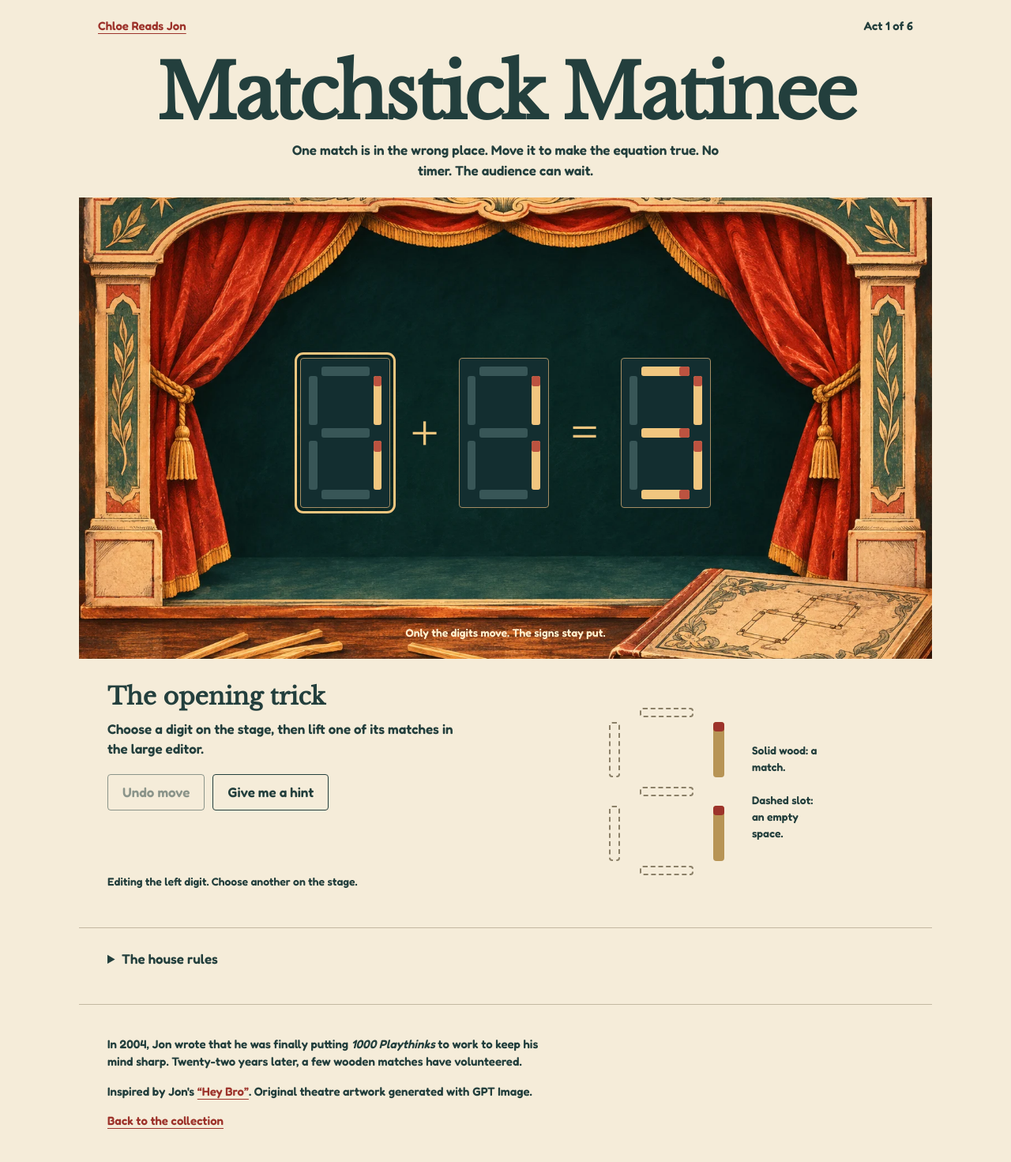
After one commit to RubberSinking/chloe-reads-jon, a PHP site: page /matchstick-matinee.php in a window 1280 px wide. The commit adds this page. Shown: the whole page at 79% size. Run offline with PHP 8.4, Linux system fonts and the light colour scheme.

Commit message:
chloe-reads-jon: Matchstick Matinee

```diff
--- /dev/null
+++ b/assets/matchstick-matinee.webp.json
@@ -0,0 +1,4 @@
+{
+  "prompt": "Use latest available GPT Image model, gpt-image-2 if selectable. Create a beautifully art-directed horizontal illustration, 1536x1024, a tiny vintage paper theatre on an old walnut table, vermilion velvet side curtains pulled open, deep midnight teal empty stage at centre, small golden wooden unlit matchsticks and a vintage puzzle book resting along the foreground, tactile painted gouache and fine lithographic ink, cream highlights, restrained colours. Stage centre must stay empty and dark for arithmetic pieces to be overlaid by a web game. No text, no lettering, no digits, no flame. Full bleed elegant theatrical poster quality, not a screenshot.\n",
+  "createdAt": "2026-11-28T11:33:48.511Z"
+}
--- a/index.php
+++ b/index.php
@@ -100,6 +100,10 @@
     </header>
      <hr class="divider">
      <ul id="entries">
+        <li>
+            <div class="entry-title"><a href="matchstick-matinee.php">Matchstick Matinee</a> <span class="date">2026-11-28</span></div>
+            <div class="blurb">Move a single wooden match to rescue six mischievous equations in an original painted paper theatre, with hints, undo, and a curtain-call encore. Inspired by Jon's <a href="https://jona.ca/2004/06/hey-bro.html">Hey Bro</a>.</div>
+        </li>
         <li>
             <div class="entry-title"><a href="diner-of-small-disasters.php">Diner of Small Disasters</a> <span class="date">2026-11-27</span></div>
             <div class="blurb">Take ten orders for everyday social catastrophes, match each to its Seinfeld expression, and save your shift's guest check. Inspired by Jon's <a href="https://jona.ca/2004/11/seinfeld-dictionary.html">Seinfeld dictionary</a>.</div>
--- /dev/null
+++ b/matchstick-matinee.php
@@ -0,0 +1,217 @@
+<?php
+if (isset($_GET['source'])) {
+    $index = file_get_contents(__DIR__ . '/index.php');
+    if (preg_match('~href="([^"]*/2004/06/hey-bro.html)"~', $index, $m)) {
+        header('Location: ' . html_entity_decode($m[1]), true, 302); exit;
+    }
+    http_response_code(503); echo 'Source unavailable. Return to the collection and try again.'; exit;
+}
+?><!doctype html>
+<html lang="en">
+<head>
+<meta charset="utf-8"><meta name="viewport" content="width=device-width,initial-scale=1">
+<meta name="theme-color" content="#f5ecd9">
+<title>Matchstick Matinee</title>
+<style>
+@font-face{font-family:Playbill;src:url('assets/scripture-reader.ttf') format('truetype');font-display:swap}
+@font-face{font-family:Fredoka;src:url('assets/warm-seat-fredoka.ttf') format('truetype');font-display:swap}
+:root{--paper:#f5ecd9;--ink:#233f3d;--red:#9d332b;--gold:#f1c67f;--stage:#132e30;--line:#c3b8a2}
+*{box-sizing:border-box}
+body{margin:0;background:var(--paper);color:var(--ink);font:17px/1.5 Fredoka,sans-serif;scrollbar-color:var(--red) var(--paper)}
+::selection{background:var(--red);color:var(--paper)}
+a{color:var(--red);text-underline-offset:4px}
+a:hover{color:var(--ink)}
+button{font:inherit;cursor:pointer;touch-action:manipulation;min-height:46px}
+button:focus-visible,a:focus-visible,summary:focus-visible{outline:3px solid var(--red);outline-offset:5px}
+button:disabled{cursor:default;opacity:.5}
+header,main,footer{max-width:1080px;margin:auto}
+header{padding:22px 24px 0;display:flex;justify-content:space-between;gap:12px;align-items:center;font-size:15px}
+header span{font-variant-numeric:tabular-nums}
+h1{font-family:Playbill,serif;font-weight:600;letter-spacing:-.035em;font-size:clamp(48px,7.5vw,94px);line-height:1.05;margin:24px 0 10px;text-wrap:balance}
+.intro{text-align:center;padding:0 20px}
+.intro p{margin:0 auto 22px;max-width:58ch}
+.theatre{position:relative;background:var(--stage);aspect-ratio:1.85;isolation:isolate;overflow:hidden}
+.theatre>img{position:absolute;width:100%;height:100%;object-fit:cover;z-index:-1}
+.equation{position:absolute;inset:25% 11% 23%;display:flex;justify-content:center;align-items:center;gap:clamp(6px,2vw,28px)}
+.digit{position:relative;width:18%;max-width:114px;height:100%;max-height:190px;background:#132e30;border:1px solid #a58d64;border-radius:4px;padding:8px;flex-shrink:0}
+.digit:hover{border-color:var(--gold);background:#214549}
+.digit[aria-pressed=true]{outline:3px solid var(--gold);outline-offset:4px}
+.digit:focus-visible{outline-color:var(--paper)}
+.glyph{position:relative;width:100%;height:100%;display:block}
+.match{position:absolute;background:var(--gold);border-radius:3px}
+.match::after{content:"";position:absolute;background:#bc5340;border-radius:3px;width:22%;height:100%;right:0}
+.match.v::after{width:100%;height:22%;top:0}
+.match.off{background:#385657}
+.match.off::after{display:none}
+.match.h{height:7%;width:64%;left:18%}
+.match.v{width:11%;height:36%}
+.match.a{top:1%}.match.g{top:46.5%}.match.d{bottom:1%}
+.match.f{left:2%;top:8%}.match.b{right:2%;top:8%}
+.match.e{left:2%;bottom:8%}.match.c{right:2%;bottom:8%}
+.operator{font:clamp(24px,5vw,64px)/1 Playbill,serif;color:var(--gold);flex-shrink:0}
+.caption{position:absolute;bottom:4%;left:10%;right:10%;text-align:center;color:#fff0ce;font-size:14px}
+.bench{display:grid;grid-template-columns:1fr 1fr;gap:40px;padding:30px 36px 34px;border-bottom:1px solid var(--line)}
+h2{font:600 30px/1.2 Playbill,serif;margin:0 0 10px;text-wrap:balance}
+#status{min-height:52px;margin:0 0 18px;max-width:48ch}
+.controls{display:flex;flex-wrap:wrap;gap:10px;margin:16px 0}
+.cue{border:1px solid var(--ink);background:transparent;color:var(--ink);padding:9px 18px;border-radius:4px}
+.cue:hover:not(:disabled){background:#e7dbc2}
+.primary{background:var(--red);border-color:var(--red);color:#fff7e7}
+.primary:hover:not(:disabled){background:#79261f}
+#hintText{font-size:15px;max-width:48ch;min-height:48px}
+.editor-wrap{display:flex;align-items:center;justify-content:center;gap:20px}
+#editor{position:relative;width:176px;height:244px;flex-shrink:0}
+.segment{position:absolute;background:transparent;border:0;padding:0;min-height:44px}
+.segment.h{width:74px;height:44px;left:51px}
+.segment.v{width:44px;height:76px}
+.segment.a{top:0}.segment.g{top:100px}.segment.d{top:200px}
+.segment.f{left:0;top:31px}.segment.b{right:0;top:31px}
+.segment.e{left:0;top:137px}.segment.c{right:0;top:137px}
+.segment::before{content:"";position:absolute;background:#b79455;border-radius:4px;inset:16px 3px}
+.segment.v::before{inset:3px 15px}
+.segment::after{content:"";position:absolute;background:var(--red);width:14px;height:12px;top:16px;right:3px;border-radius:4px}
+.segment.v::after{top:3px;left:15px;width:14px}
+.segment[data-on=false]::before{background:transparent;border:2px dashed #8b8068}
+.segment[data-on=false]::after{display:none}
+.segment:hover:not(:disabled){background:#ded2b9;border-radius:4px}
+.segment:disabled{opacity:1}
+.editor-note{font-size:14px;max-width:12ch}
+.small{font-size:14px}
+details{padding:26px 36px}
+summary{cursor:pointer;min-height:44px;font-weight:700}
+details p{max-width:68ch;margin:12px 0}
+footer{border-top:1px solid var(--line);padding:24px 36px 40px;font-size:15px}
+footer p{max-width:65ch}
+[hidden]{display:none!important}
+.theatre.bow{animation:bow .8s ease-out}
+@keyframes bow{0%{filter:brightness(1)}45%{filter:brightness(1.35)}100%{filter:brightness(1)}}
+@media(max-width:600px){
+ header{padding:16px 16px 0;font-size:13px}
+ h1{margin-top:24px}
+ .intro p{font-size:16px}
+ .theatre{aspect-ratio:1.35}
+ .equation{inset:25% 7% 26%;gap:12px}
+ .digit{width:19%;padding:6px}
+ .caption{font-size:12px;bottom:5%}
+ .bench{grid-template-columns:1fr;gap:12px;padding:24px 20px}
+ .editor-wrap{grid-row:2;justify-content:center;margin:10px 0}
+ #status{min-height:0}
+ #hintText{min-height:0}
+ details,footer{padding:22px 20px}
+}
+@media(prefers-reduced-motion:reduce){*,*::before,*::after{animation:none!important;transition:none!important}}
+</style>
+</head>
+<body>
+<header><a href="./">Chloe Reads Jon</a><span id="progress">Act 1 of 6</span></header>
+<main>
+<section class="intro"><h1>Matchstick Matinee</h1><p>One match is in the wrong place. Move it to make the equation true. No timer. The audience can wait.</p></section>
+<section class="theatre" aria-label="Arithmetic stage">
+<img src="assets/matchstick-matinee.webp" alt="An original painted paper theatre with red curtains, a puzzle book and unlit matches on a wooden table." width="1536" height="1024" fetchpriority="high">
+<div class="equation" id="equation" role="group" aria-label="Choose a digit to edit">
+<button class="digit" id="digit0" aria-pressed="true"><span class="glyph" aria-hidden="true"></span></button>
+<span class="operator" id="op" aria-hidden="true">+</span>
+<button class="digit" id="digit1" aria-pressed="false"><span class="glyph" aria-hidden="true"></span></button>
+<span class="operator" aria-hidden="true">=</span>
+<button class="digit" id="digit2" aria-pressed="false"><span class="glyph" aria-hidden="true"></span></button>
+</div><div class="caption">Only the digits move. The signs stay put.</div>
+</section>
+<section class="bench" aria-label="Match editing bench">
+<div>
+<h2 id="actTitle" tabindex="-1">The opening trick</h2>
+<p id="status" role="status" aria-live="polite"></p>
+<div class="controls"><button class="cue" id="undo">Undo move</button><button class="cue" id="hint">Give me a hint</button><button class="cue primary" id="next" hidden>Next act</button></div>
+<p id="hintText" aria-live="polite"></p>
+<p class="small" id="selection">Editing the left digit. Choose another on the stage.</p>
+</div>
+<div class="editor-wrap" id="editing"><div id="editor" role="group" aria-label="Large digit editor"></div><p class="editor-note">Solid wood: a match.<br><br>Dashed slot: an empty space.</p></div>
+<div id="finale" hidden><h2>Six acts. One fine brain.</h2><p>You gave every equation its happy ending. Fancy an encore with Nathan?</p><button class="cue primary" id="replay">Play again</button></div>
+</section>
+<details><summary>The house rules</summary><p>Choose a digit on the stage. In the large editor, tap a wooden match to lift it, then tap a dashed slot to place it. You can rotate the match or move it to another digit. The equation must use ordinary seven-segment digits from 0 to 9.</p><p>Exactly one match moves per act. Plus, minus and equals signs are fixed. Undo lets you try again as often as you like. Every puzzle has one solution under these rules.</p><p>Keyboard: Tab to a digit, press Enter, then Tab through the large editor's available matches or slots. All actions have text labels. These are original puzzles inspired by Jon's love of brainteasers, not puzzles reproduced from the book.</p></details>
+</main>
+<footer><p>In 2004, Jon wrote that he was finally putting <em>1000 Playthinks</em> to work to keep his mind sharp. Twenty-two years later, a few wooden matches have volunteered.</p><p>Inspired by Jon's <a href="?source=1">“Hey Bro”</a>. Original theatre artwork generated with GPT Image.</p><a href="./">Back to the collection</a></footer>
+<noscript><p>This little theatre needs JavaScript for the match-moving game.</p></noscript>
+<script>
+'use strict';
+const masks=['abcdef','bc','abdeg','abcdg','bcfg','acdfg','acdefg','abc','abcdefg','abcdfg'];
+const names={a:'top',b:'upper right',c:'lower right',d:'bottom',e:'lower left',f:'upper left',g:'middle'};
+const positions=['left','middle','right'];
+const acts=[
+{n:[1,1,3],op:'+',title:'The opening trick',s:[2,'c',2,'e']},
+{n:[2,9,8],op:'+',title:'A change of character',s:[1,'b',1,'e']},
+{n:[3,9,6],op:'+',title:'Across the stage',s:[1,'b',2,'b']},
+{n:[6,4,4],op:'+',title:'Much ado about zero',s:[0,'g',0,'b']},
+{n:[6,5,9],op:'−',title:'The borrowed match',s:[2,'f',0,'b']},
+{n:[3,8,9],op:'−',title:'The grand rearrangement',s:[1,'g',0,'f']}
+];
+const $=id=>document.getElementById(id);
+let act=0,selected=0,board=[],lifted=null,placed=false,solved=false,hintLevel=0,done=false;
+const digitOf=set=>masks.findIndex(m=>m.length===set.size && [...set].every(x=>m.includes(x)));
+function equationText(){return board.map((s,i)=>(i===1?' '+acts[act].op+' ':i===2?' = ':'')+(digitOf(s)<0?'an unfinished digit':digitOf(s))).join('');}
+function render(focus){
+ const previous=document.activeElement?.id;
+ for(let i=0;i<3;i++){
+  const b=$('digit'+i);
+  b.setAttribute('aria-label',positions[i]+' digit: '+(digitOf(board[i])<0?'unfinished':digitOf(board[i]))+'. Select to edit.');
+  b.setAttribute('aria-pressed',String(selected===i));b.disabled=solved||placed;
+  b.querySelector('.glyph').innerHTML=[...'abcdefg'].map(s=>'<span class="match '+s+' '+('agd'.includes(s)?'h':'v')+(board[i].has(s)?'':' off')+'"></span>').join('');
+ }
+ $('op').textContent=acts[act].op;
+ $('equation').setAttribute('aria-label',equationText()+'. Choose a digit to edit.');
+ for(const s of 'abcdefg'){
+  const b=$('seg'+s),on=board[selected].has(s);
+  b.dataset.on=String(on);
+  b.setAttribute('aria-label',(lifted?'Place match in ':'Lift match from ')+names[s]+' slot of '+positions[selected]+' digit');
+  b.disabled=solved||placed||(lifted?on:!on);
+ }
+ $('selection').textContent='Editing the '+positions[selected]+' digit. Choose another on the stage.';
+ $('undo').disabled=!lifted||done;
+ $('hint').disabled=solved||hintLevel>=2||done;
+ $('next').hidden=!solved||done;
+ $('editing').hidden=done;$('finale').hidden=!done;$('selection').hidden=done;
+ if(!done){
+  if(solved)$('status').textContent=equationText()+'. Correct! Take a bow.';
+  else if(placed)$('status').textContent=equationText()+'. Not quite true. Undo the move and try another slot.';
+  else if(lifted)$('status').textContent='One match in hand. Choose an empty dashed slot here, or select another digit.';
+  else $('status').textContent='Choose a digit on the stage, then lift one of its matches in the large editor.';
+ }
+ if(focus && $(focus) && !$(focus).disabled && !$(focus).hidden)$(focus).focus();
+ else if(previous && $(previous)?.disabled && !done){
+  const target=solved?$('next'):placed?$('undo'):$('editor').querySelector('button:not(:disabled)');
+  target?.focus();
+ }
+}
+function reset(){
+ board=acts[act].n.map(n=>new Set(masks[n]));selected=0;lifted=null;placed=false;solved=false;hintLevel=0;done=false;
+ $('actTitle').textContent=acts[act].title;$('progress').textContent='Act '+(act+1)+' of 6';$('hintText').textContent='';render();
+}
+for(const s of 'abcdefg'){
+ const b=document.createElement('button');b.className='segment '+s+' '+('agd'.includes(s)?'h':'v');b.id='seg'+s;
+ b.onclick=()=>{
+  if(solved||placed)return;
+  if(!lifted){board[selected].delete(s);lifted=[selected,s];}
+  else{
+   if(selected===lifted[0]&&s===lifted[1]){board[selected].add(s);lifted=null;render('seg'+s);return;}
+   board[selected].add(s);placed=true;
+   const n=board.map(digitOf);
+   solved=n.every(x=>x>=0)&&(acts[act].op==='+'?n[0]+n[1]:n[0]-n[1])===n[2];
+   if(solved){const t=document.querySelector('.theatre');t.classList.remove('bow');void t.offsetWidth;t.classList.add('bow');}
+  }
+  render();
+ };$('editor').append(b);
+}
+for(let i=0;i<3;i++)$('digit'+i).onclick=()=>{selected=i;render();};
+$('undo').onclick=()=>{board=acts[act].n.map(n=>new Set(masks[n]));lifted=null;placed=false;solved=false;render('digit'+selected);};
+$('hint').onclick=()=>{
+ hintLevel++;
+ const [i,s,j,t]=acts[act].s;
+ $('hintText').textContent=hintLevel===1?'Look at the '+positions[i]+' digit. Which match can it spare?':'Lift the '+names[s]+' match from the '+positions[i]+' digit; place it in the '+names[t]+' slot of the '+positions[j]+' digit.';
+ render();
+};
+$('next').onclick=()=>{
+ if(act<acts.length-1){act++;reset();$('actTitle').focus();}
+ else{done=true;$('progress').textContent='All six acts complete';$('actTitle').textContent='Curtain call';$('status').textContent='Every one-match mystery solved.';render();$('replay').focus();}
+};
+$('replay').onclick=()=>{act=0;reset();$('actTitle').focus();};
+reset();
+</script></body></html>
```
Also changed, not shown: assets/matchstick-matinee.webp (added).
